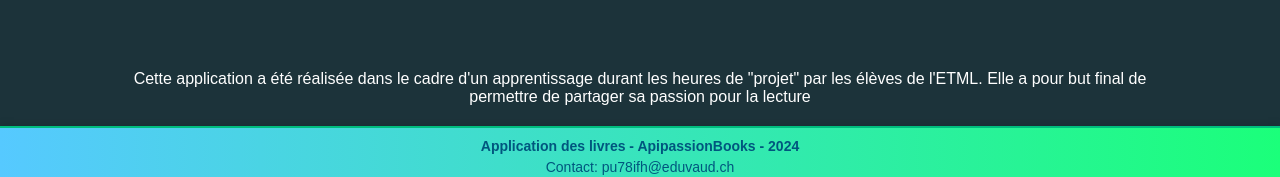
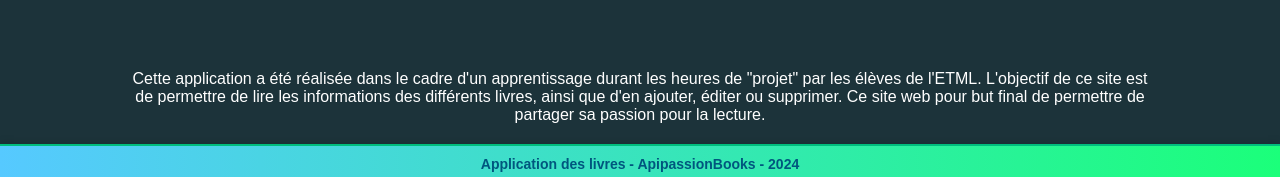
Before and after one commit to NimaETML/C294-FrontEnd, a Vue app in the folder passion-lecture-vue/: page /home in a window 1280 px wide. Shown: the part 474-651 px from the top of the page. Built offline with nearby package versions, Linux system fonts and the light colour scheme; no server answers.

Commit message:
Correction orthographe

```diff
--- a/passion-lecture-vue/src/views/HomeView.vue
+++ b/passion-lecture-vue/src/views/HomeView.vue
@@ -27,8 +27,9 @@ onMounted(() => {
   </div>
   <p>
     Cette application a été réalisée dans le cadre d'un apprentissage durant les heures de "projet"
-    par les élèves de l'ETML. Elle a pour but final de permettre de partager sa passion pour la
-    lecture
+    par les élèves de l'ETML. L'objectif de ce site est de permettre de lire les informations des
+    différents livres, ainsi que d'en ajouter, éditer ou supprimer. Ce site web pour but final de
+    permettre de partager sa passion pour la lecture.
   </p>
 </template>
 
```
